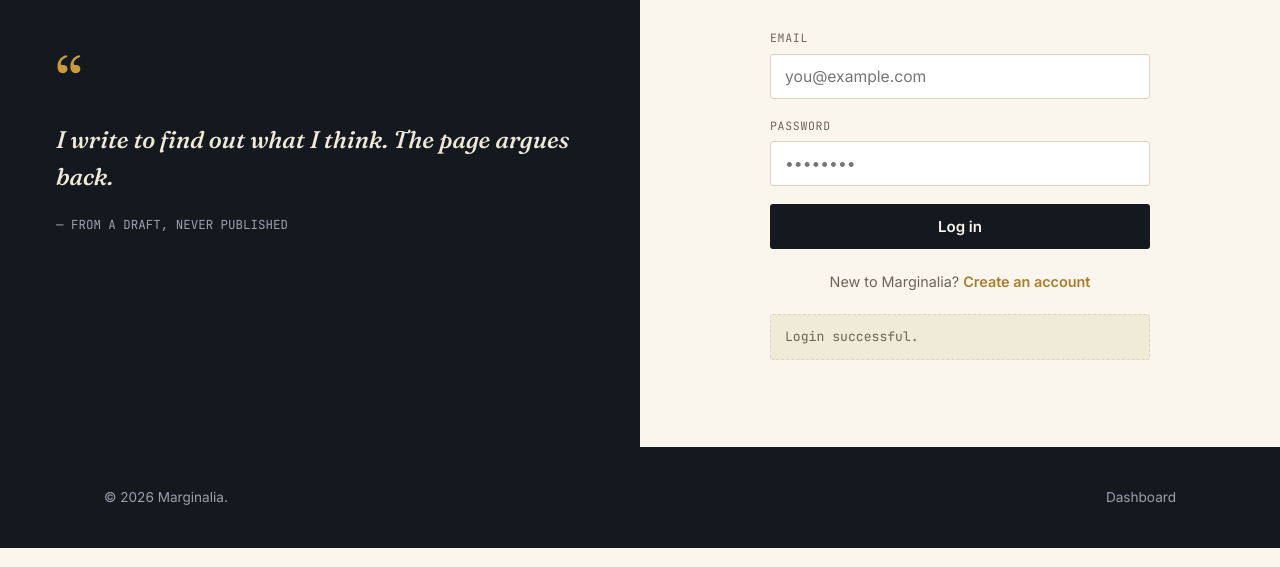
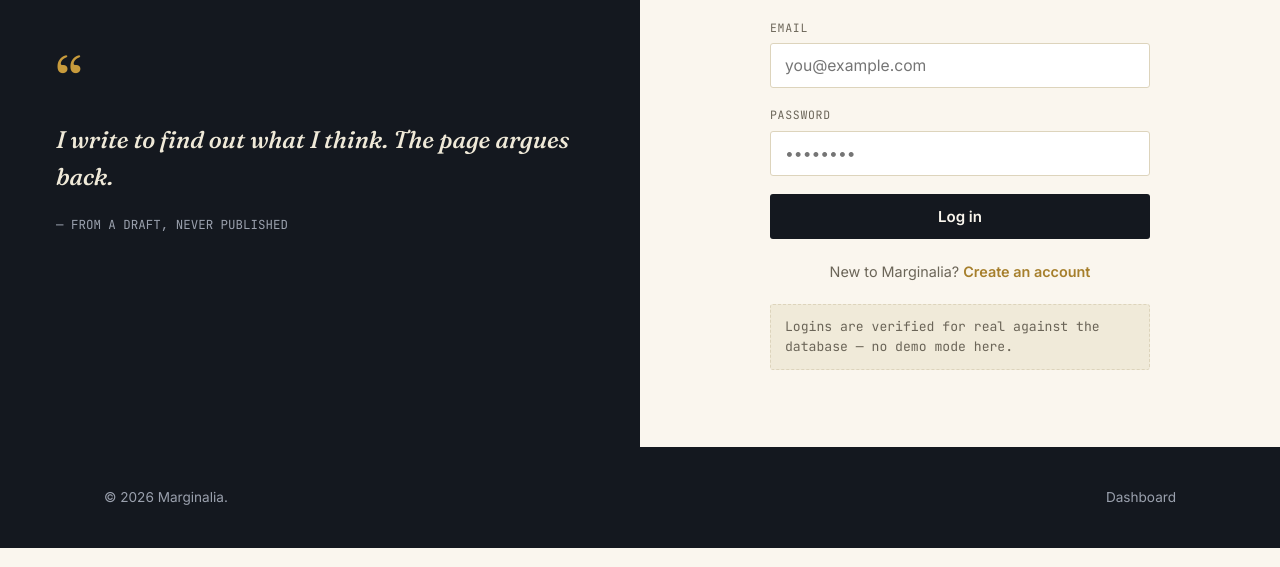
Before and after one commit to aniketsingh9306-cell/marginalia-blog, a plain HTML site: page frontend/login.html in a window 1280 px wide. Shown: the part 233-800 px from the top of the page. Drawn offline with Linux system fonts and the light colour scheme.

Commit message:
Fix form-note wording

```diff
--- a/frontend/login.html
+++ b/frontend/login.html
@@ -61,7 +61,7 @@
 
       <p class="form-foot">New to Marginalia? <a href="register.html">Create an account</a></p>
 
-     <div class="form-note">Login successful.</div>
+     <div class="form-note">Logins are verified for real against the database — no demo mode here.</div>
     </div>
   </div>
 </main>
```
Also changed, not shown: frontend/register.html (+1 -1 lines).
